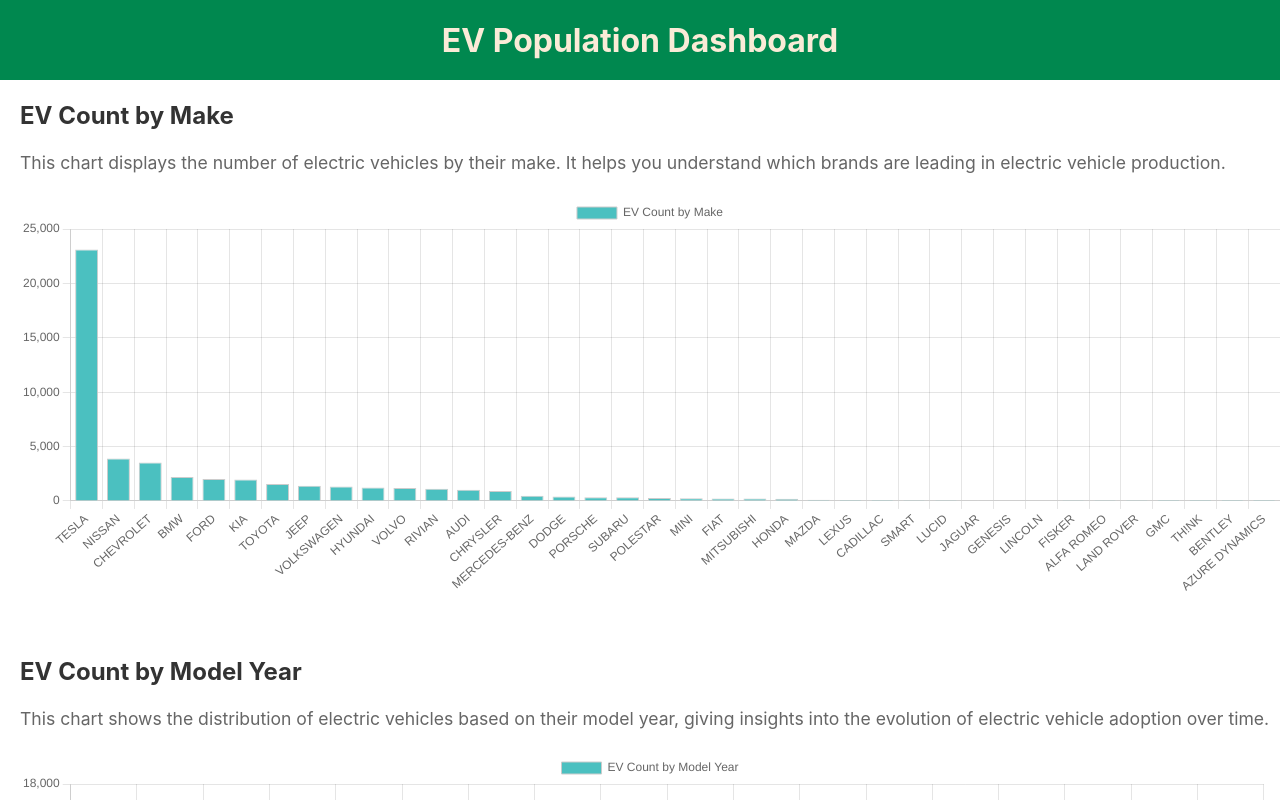
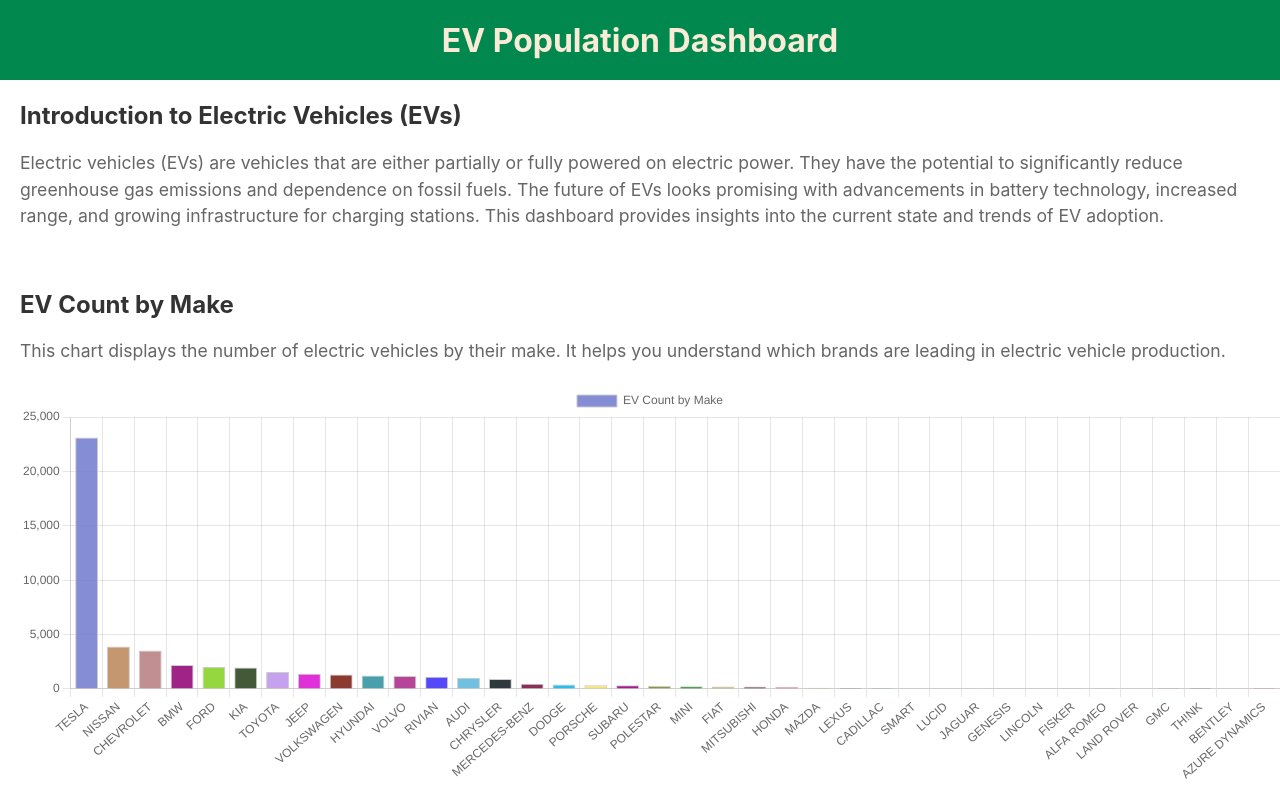
Before and after one commit to Srihari3601/my-app, a React (Create React App) app: page / in a window 1280 px wide. Shown: the top 800 px of the page. Built offline with nearby package versions, Linux system fonts and the light colour scheme.

Commit message:
Added introduction page and BG random colours

```diff
--- a/src/App.css
+++ b/src/App.css
@@ -1,7 +1,5 @@
-
 h1 {
   text-align: center;
-  /* margin-bottom: 40px; */
   margin-top: 0;
 }
 
@@ -60,7 +58,6 @@
   line-height: 1.5;
 }
 
-
 .full-width {
   width: 100%;
 }
--- a/src/App.js
+++ b/src/App.js
@@ -33,6 +33,12 @@
       <h1 className='heading'>EV Population Dashboard</h1>
 
       <div className="contents">
+        <Section
+          title="Introduction to Electric Vehicles (EVs)"
+          description="Electric vehicles (EVs) are vehicles that are either partially or fully powered on electric power. They have the potential to significantly reduce greenhouse gas emissions and dependence on fossil fuels. The future of EVs looks promising with advancements in battery technology, increased range, and growing infrastructure for charging stations. This dashboard provides insights into the current state and trends of EV adoption."
+          className="full-width"
+        />
+
         <Section
           title="EV Count by Make"
           description="This chart displays the number of electric vehicles by their make. It helps you understand which brands are leading in electric vehicle production."
@@ -105,7 +111,7 @@
           className="full-width"
         >
           <EVChart data={EVCountModel} label="EV Model Distribution" chartType="horizontalBar" />
-        </Section>
+         </Section>
       </div>
     </div>
   );
--- a/src/components/EVChart.js
+++ b/src/components/EVChart.js
@@ -15,7 +15,6 @@
     Filler,
 } from 'chart.js';
 
-// Register the necessary components
 ChartJS.register(
     CategoryScale,
     LinearScale,
@@ -44,6 +43,17 @@
       }
     };
 
+    const generateColors = (numColors) => {
+      const colors = [];
+      for (let i = 0; i < numColors; i++) {
+        const r = Math.floor(Math.random() * 255);
+        const g = Math.floor(Math.random() * 255);
+        const b = Math.floor(Math.random() * 255);
+        colors.push(`rgba(${r}, ${g}, ${b}, 0.9)`);
+      }
+      return colors;
+    };
+
     const processChartData = (data) => {
       if (chartType === 'bubble') {
         setChartData({
@@ -65,6 +75,7 @@
       } else {
         const labels = data.map(item => item.Make || item['Model Year'] || item.City || item['Electric Range'] || item['Electric Vehicle Type'] || item.Model || item['Legislative District'] || item.County);
         const values = data.map(item => item.Count);
+        const backgroundColors = generateColors(values.length);
 
         setChartData({
           labels: labels,
@@ -79,7 +90,7 @@
                 'rgba(75, 192, 192, 1)',
                 'rgba(153, 102, 255, 1)',
                 'rgba(255, 159, 64, 1)',
-              ] : 'rgba(75, 192, 192, 1)',
+              ] : backgroundColors,
               hoverBackgroundColor: '#808080',
               borderWidth: 1,
               borderColor: '#ccc',
```
